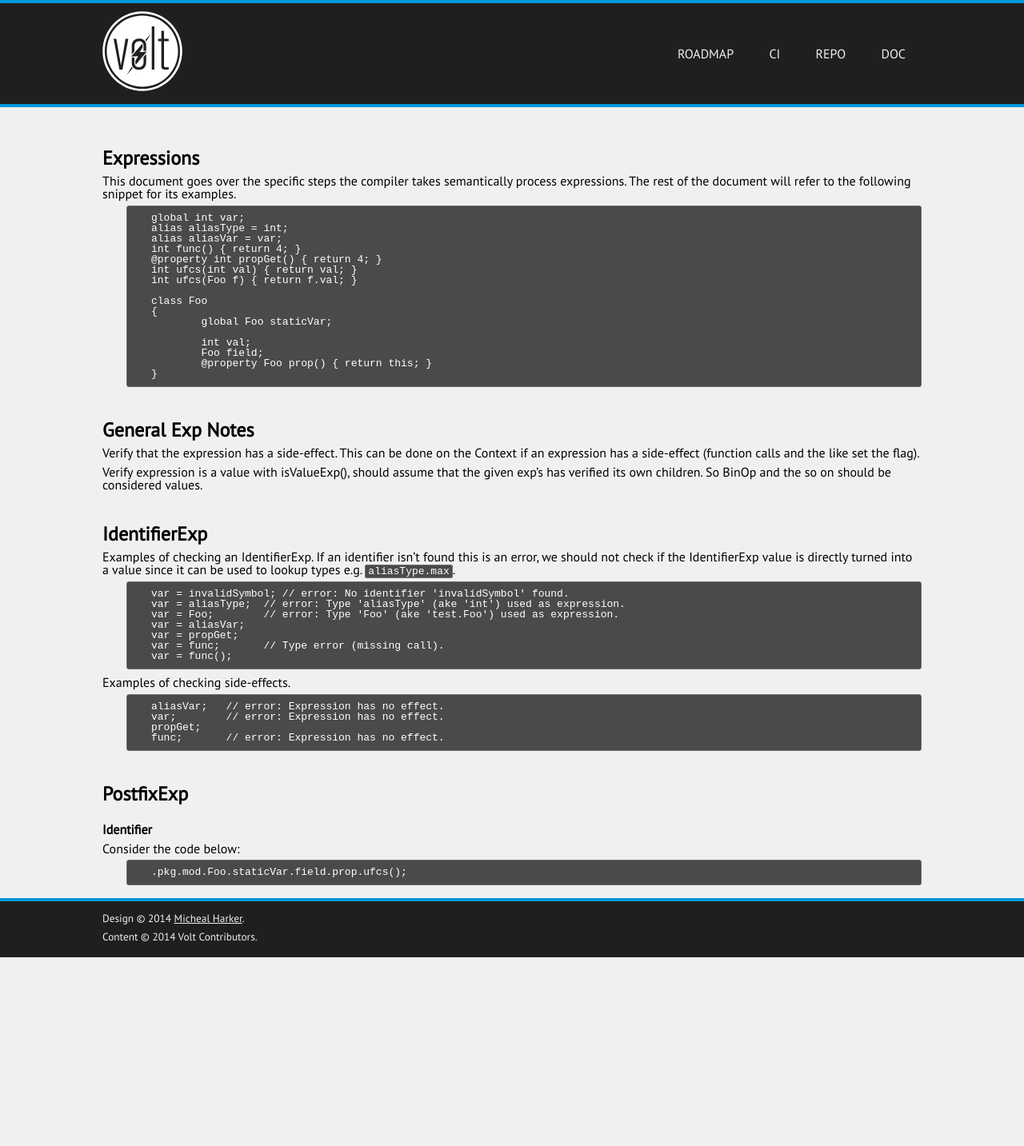
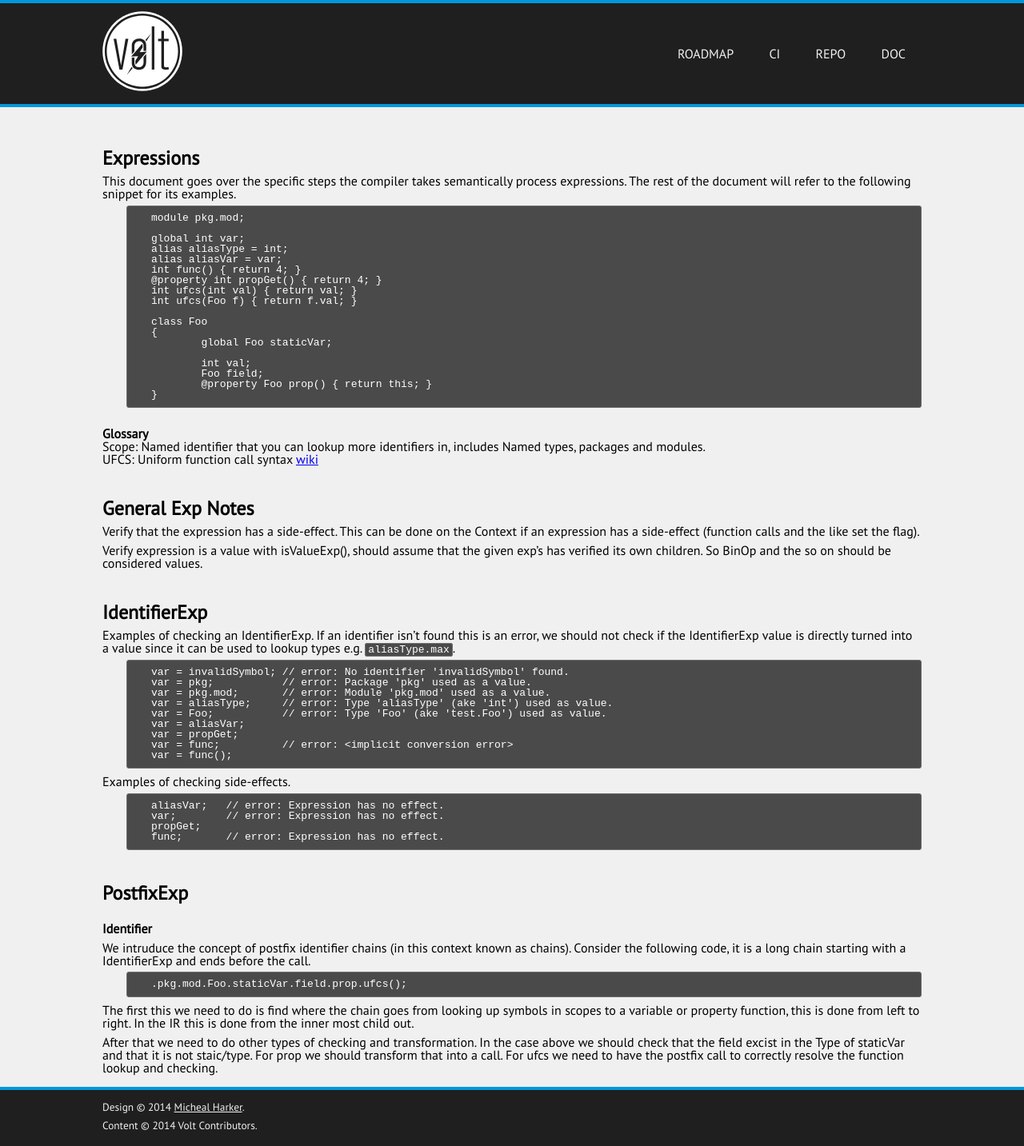
Before and after one commit to VoltLang/Website, a Jekyll site: the page built from doc/expressions.md, in a window 1280 px wide. Shown: the whole page at 80% size. Built offline with Jekyll 4.4.1, drawn with Linux system fonts in a browser that asks for light colours; before the commit the page ends 1197 px from its top, so only the background shows below that.

Commit message:
doc: More expression

```diff
--- a/doc/expressions.md
+++ b/doc/expressions.md
@@ -8,6 +8,8 @@ title: Expressions
 This document goes over the specific steps the compiler takes semantically process
 expressions. The rest of the document will refer to the following snippet for its
 examples.
+
+    module pkg.mod;
 
     global int var;
     alias aliasType = int;
@@ -26,6 +28,12 @@ examples.
     	@property Foo prop() { return this; }
     }
 
+## Glossary
+ * **Scope**: Named identifier that you can lookup more identifiers in,
+   includes Named types, packages and modules.
+ * **UFCS**: Uniform function call syntax
+   [wiki](https://en.wikipedia.org/wiki/Uniform_Function_Call_Syntax)
+
 # General Exp Notes
 
 Verify that the expression has a side-effect. This can be done on the Context
@@ -42,11 +50,13 @@ error, we should not check if the IdentifierExp value is directly turned into a
 value since it can be used to lookup types e.g. `aliasType.max`.
 
     var = invalidSymbol; // error: No identifier 'invalidSymbol' found.
-    var = aliasType;  // error: Type 'aliasType' (ake 'int') used as expression.
-    var = Foo;        // error: Type 'Foo' (ake 'test.Foo') used as expression.
+    var = pkg;           // error: Package 'pkg' used as a value.
+    var = pkg.mod;       // error: Module 'pkg.mod' used as a value.
+    var = aliasType;     // error: Type 'aliasType' (ake 'int') used as value.
+    var = Foo;           // error: Type 'Foo' (ake 'test.Foo') used as value.
     var = aliasVar;
     var = propGet;
-    var = func;       // Type error (missing call).
+    var = func;          // error: <implicit conversion error>
     var = func();
 
 Examples of checking side-effects.
@@ -61,6 +71,18 @@ Examples of checking side-effects.
 
 ## Identifier
 
-Consider the code below:
+We intruduce the concept of postfix identifier chains (in this context known
+as chains). Consider the following code, it is a long chain starting with a
+IdentifierExp and ends before the call.
 
     .pkg.mod.Foo.staticVar.field.prop.ufcs();
+
+The first this we need to do is find where the chain goes from looking up
+symbols in scopes to a variable or property function, this is done from left
+to right. In the IR this is done from the inner most child out.
+
+After that we need to do other types of checking and transformation. In the
+case above we should check that the field excist in the Type of staticVar
+and that it is not staic/type. For prop we should transform that into a call.
+For ufcs we need to have the postfix call to correctly resolve the function
+lookup and checking.
```
